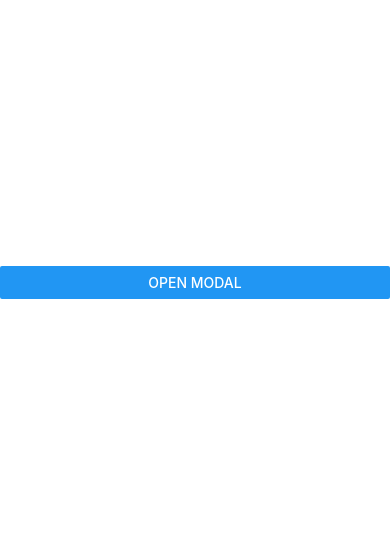
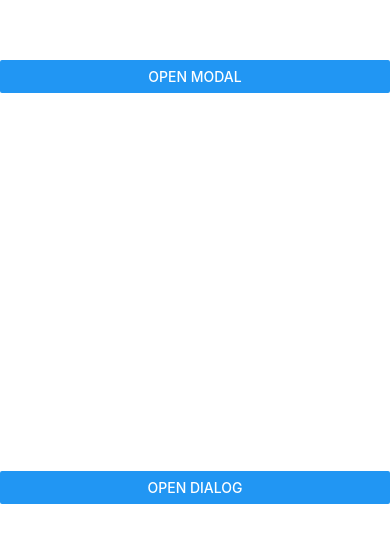
Before and after one commit to zearkiatos/hello-react-native-app, a React Native app: screen / in a window 390 px wide. Shown: the part 162-704 px from the top of the page. Built offline with nearby package versions, Linux system fonts and the light colour scheme.

Commit message:
Alert, create native dialogs

```diff
--- a/App.js
+++ b/App.js
@@ -1,11 +1,13 @@
 import React from "react";
 import { StyleSheet, View } from "react-native";
 import ModalDemo from "./src/components/ModalDemo";
+import AlertDemo from "./src/components/AlertDemo";
 
 export default function App() {
   return (
     <View style={styles.container}>
       <ModalDemo />
+      <AlertDemo />
     </View>
   );
 }
--- /dev/null
+++ b/src/components/AlertDemo/index.js
@@ -0,0 +1,40 @@
+import React, { useState } from 'react';
+import { StyleSheet, View, Alert, Button } from 'react-native';
+
+const createDialog = () => Alert.alert(
+    'Title',
+    'Subitile some message for the dialog',
+    [{
+        text: 'Cancel',
+        onPress: () => { },
+        style: 'cancel'
+    },
+    {
+        text: 'Accept',
+        onPress: () => console.log('Button pressed'),
+        style: 'accept'
+    }
+    ],
+    { cancelable: false }
+);
+const AlertDemo = () => {
+    const [modal, setModal] = useState(false);
+    return (
+        <View style={styles.container}>
+            <Button title="Open Dialog" onPress={createDialog} />
+        </View>
+    )
+};
+
+const styles = StyleSheet.create({
+    container: {
+        flex: 1,
+        backgroundColor: "#fff",
+        alignItems: "stretch",
+        justifyContent: "center",
+        paddingTop: 22,
+    },
+});
+
+
+export default AlertDemo;
```
